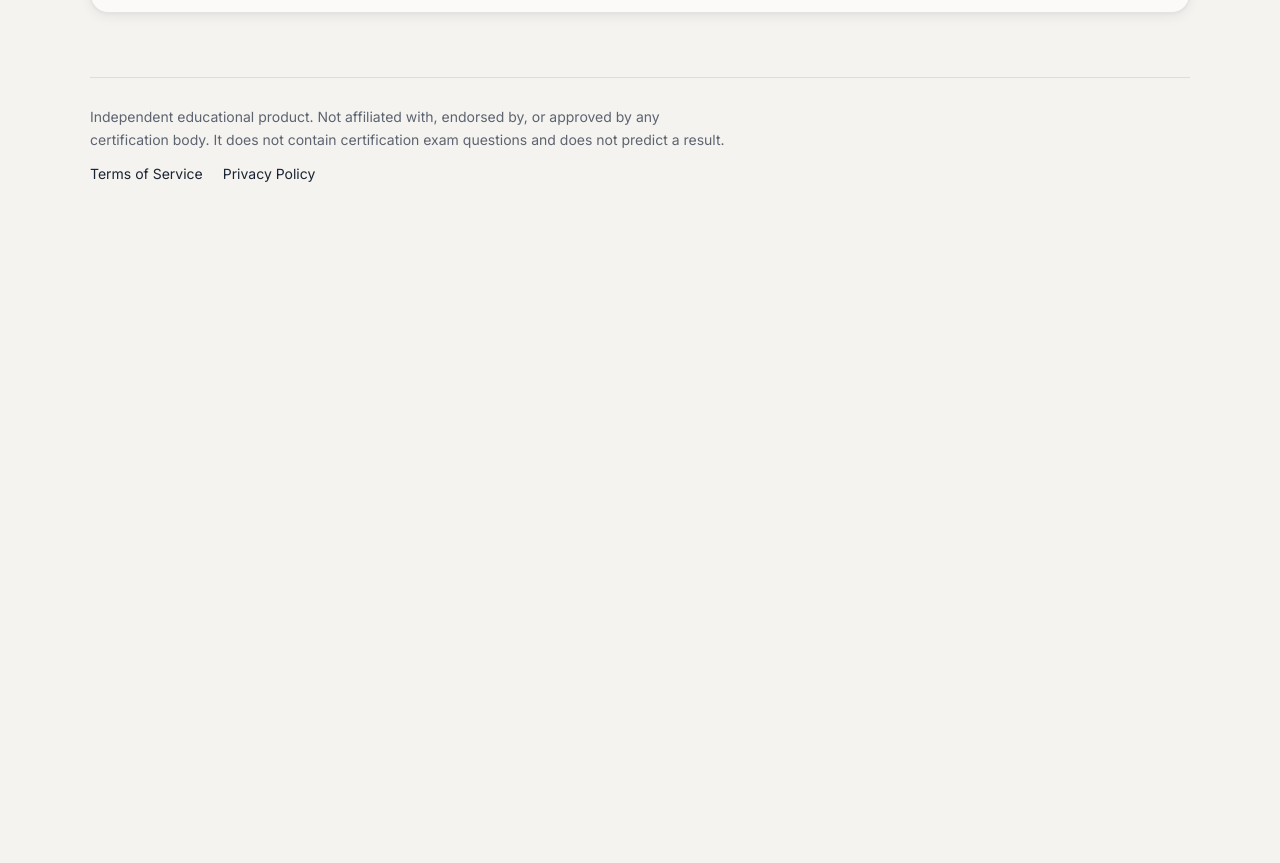
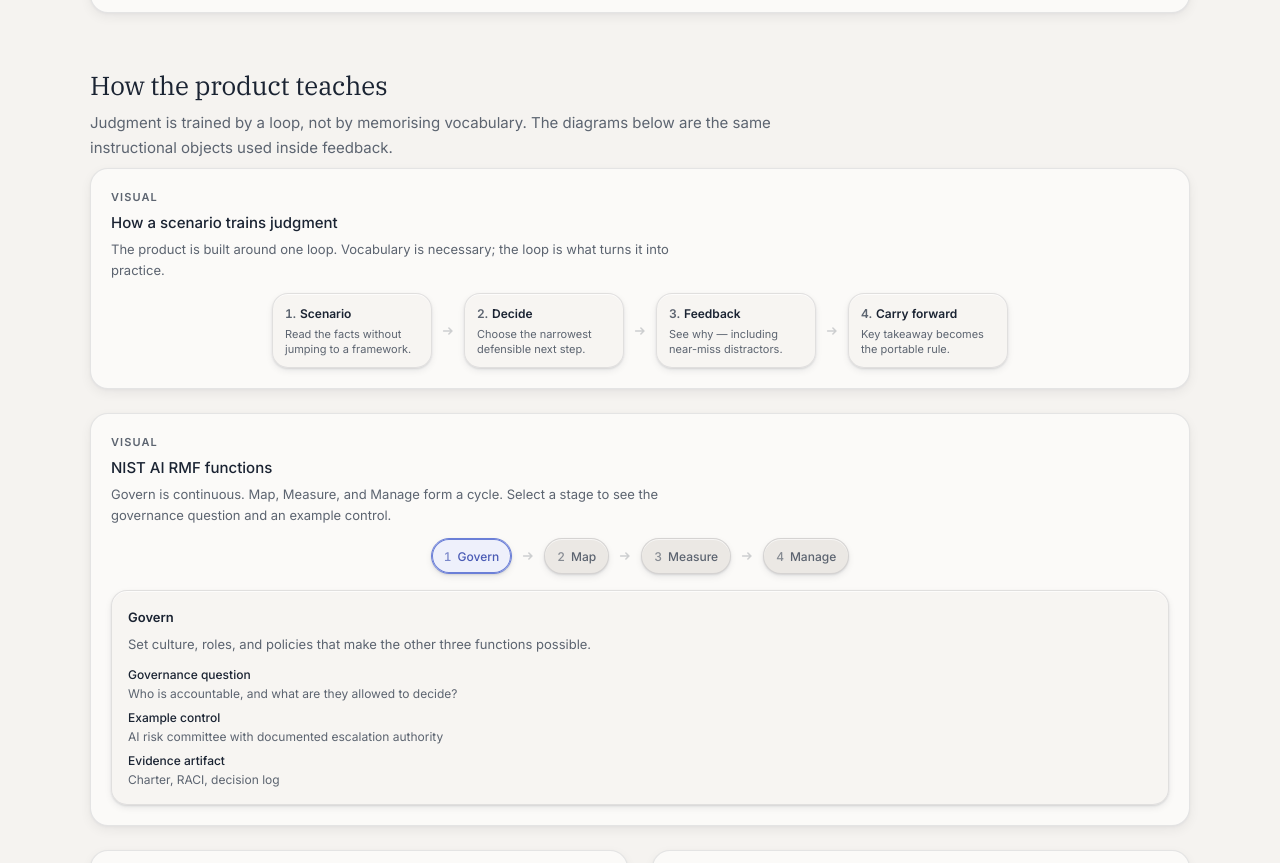
Before and after one commit to thankcheeses/ai-governance-practice, a Next.js app: page / in a window 1280 px wide. Shown: the part 1986-2849 px from the top of the page. Before the commit the page ends 2236 px from the top, so only its background shows below. Built offline with nearby package versions, Linux system fonts and the light colour scheme; no server answers.

Commit message:
feat(visuals): wire diagrams into landing, home toolkit, and FeedbackPanel

```diff
--- a/src/app/page.tsx
+++ b/src/app/page.tsx
@@ -3,6 +3,12 @@ import { ScenarioDecisionFrame } from "@/components/civic/gpai";
 import { SectionHeading } from "@/components/civic/surfaces";
 import { ContinueLink } from "@/components/landing/continue-link";
 import { SampleDemo } from "@/components/landing/sample-demo";
+import {
+  BokCoverageMap,
+  LearningLoop,
+  RmfLoop,
+  StudyExamCompare,
+} from "@/components/visuals";
 import { getTrackQuestions } from "@/content/registry";
 import { BRAND } from "@/lib/brand";
 
@@ -77,6 +83,22 @@ export default function RootPage() {
           <ScenarioDecisionFrame variant="expanded" />
         </section>
 
+        {/* --------------------------------------- Visual learning aids --- */}
+        <section className="mt-14 space-y-6">
+          <SectionHeading
+            level={2}
+            title="How the product teaches"
+            lede="Judgment is trained by a loop, not by memorising vocabulary. The diagrams below are the same instructional objects used inside feedback."
+            className="mb-2"
+          />
+          <LearningLoop />
+          <RmfLoop />
+          <div className="grid gap-6 lg:grid-cols-2">
+            <StudyExamCompare />
+            <BokCoverageMap />
+          </div>
+        </section>
+
         <footer className="mt-16 border-t border-border pt-7">
           <p className="measure text-[0.875rem] leading-relaxed text-muted-foreground">
             Independent educational product. Not affiliated with, endorsed by,
```
